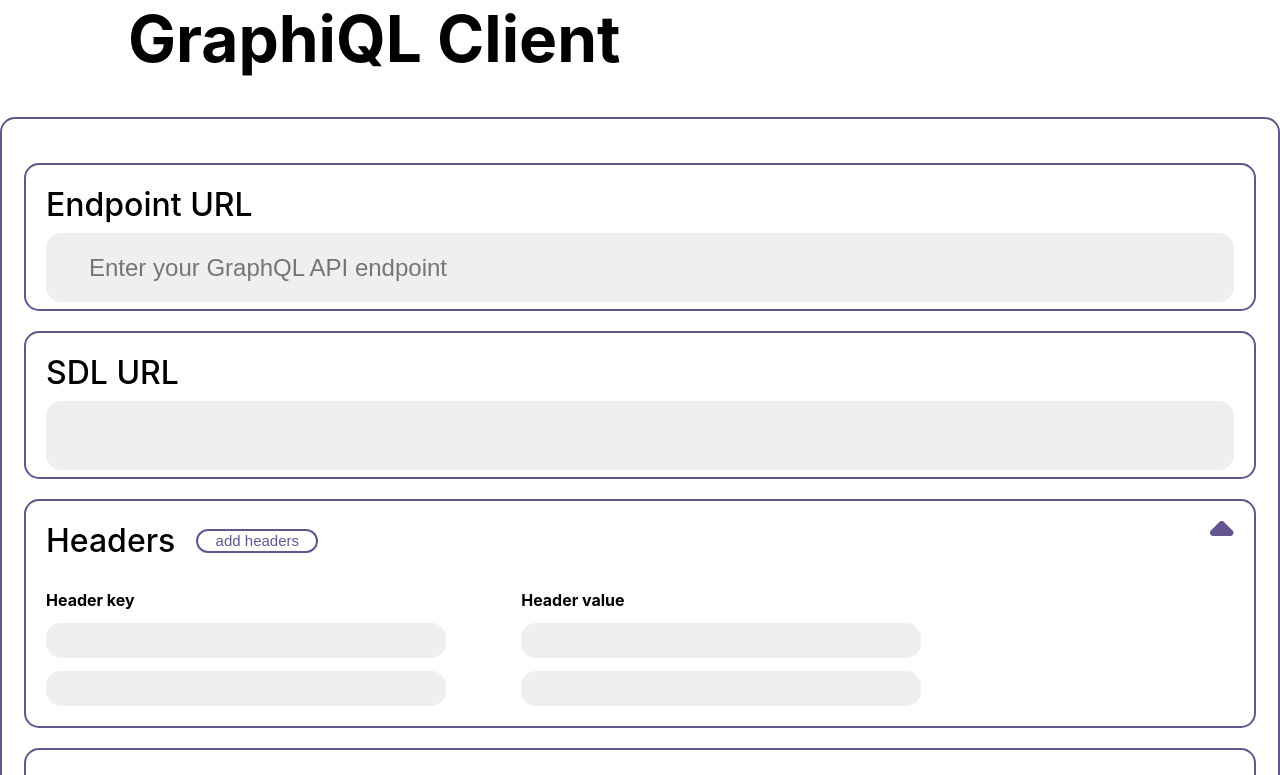
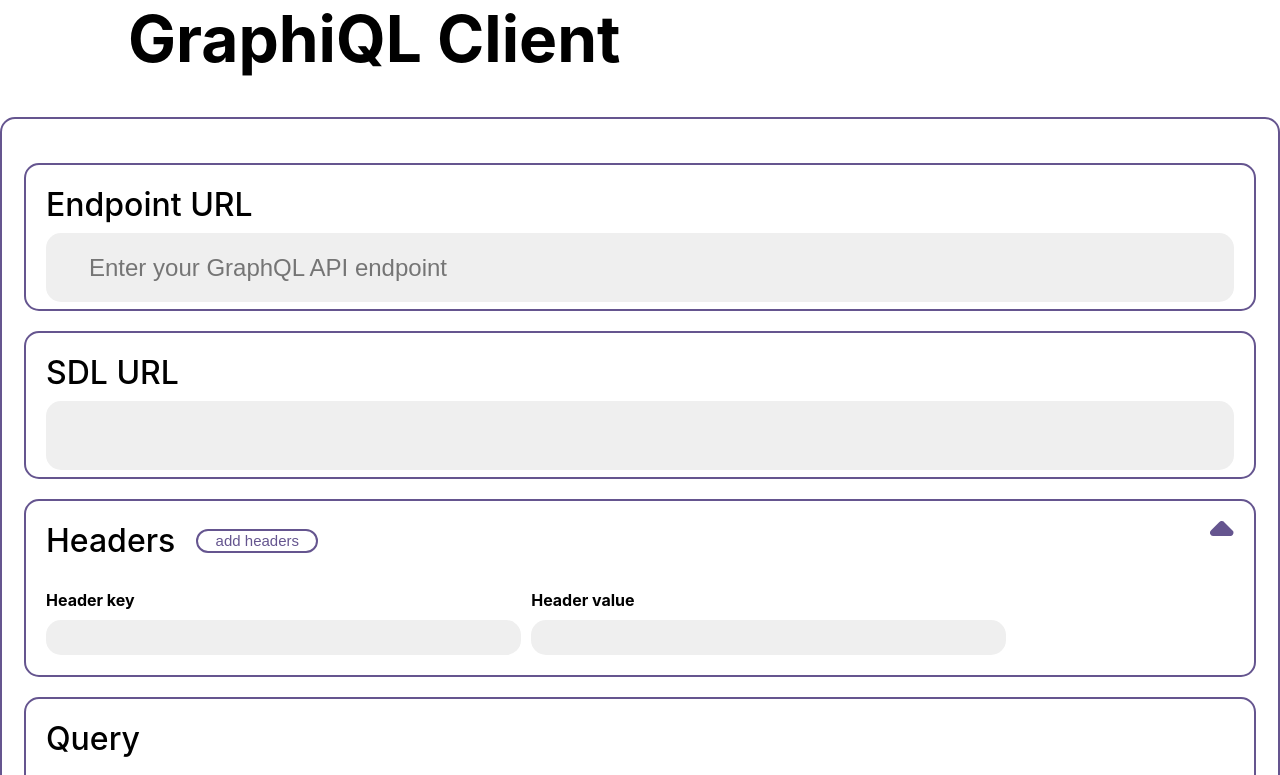
Before and after one commit to nuriver/graphiql-app, a Next.js app: page /graphiql-client in a window 1280 px wide. Shown: the top 775 px of the page. Built offline with nearby package versions, Linux system fonts and the light colour scheme.

Commit message:
feat: implement saving headers to the store

```diff
--- a/src/app/graphiql-client/Graphiql/Headers.tsx
+++ b/src/app/graphiql-client/Graphiql/Headers.tsx
@@ -1,24 +1,59 @@
+'use client';
+
+import {
+  addGraphiqlHeader,
+  updateGraphiqlHeader,
+} from '../../../store/graphiqlFeatures/graphiqlSlice';
+import { useAppDispatch, useAppSelector } from '../../../store/store';
+
 export default function Headers(): JSX.Element {
+  const headers = useAppSelector((state) => state.graphiql.headers);
+  const dispatch = useAppDispatch();
+
+  const addHeader = () => {
+    dispatch(addGraphiqlHeader());
+  };
+
+  const updateHeader = (id: string, key: string, value: string) => {
+    dispatch(updateGraphiqlHeader({ id, key, value }));
+  };
+
   return (
     <div className="graphiql-headers-wrapper">
       <header className="graphiql-headers-header">
         <h3>Headers</h3>
-        <button className="add-headers-button">add headers</button>
+        <button className="add-headers-button" onClick={addHeader}>
+          add headers
+        </button>
         <button className="content-toggle-button">
           <span></span>
         </button>
       </header>
       <main className="graphiql-headers-main">
-        <section className="graphiql-headers-key-wrapper">
+        <div className="graphiql-headers-name-wrapper">
           <h4>Header key</h4>
-          <input type="text" className="graphiql-headers-key-input" />
-          <input type="text" className="graphiql-headers-key-input" />
-        </section>
-        <section className="graphiql-headers-value-wrapper">
           <h4>Header value</h4>
-          <input type="text" className="graphiql-headers-value-input" />
-          <input type="text" className="graphiql-headers-value-input" />
-        </section>
+        </div>
+        {headers.map((header) => (
+          <div className="graphiql-headers-pairs-wrapper" key={header.id}>
+            <input
+              type="text"
+              className="graphiql-headers-key-input"
+              value={header.key}
+              onChange={(event) => {
+                updateHeader(header.id, event.target.value, header.value);
+              }}
+            />
+            <input
+              type="text"
+              className="graphiql-headers-value-input"
+              value={header.value}
+              onChange={(event) => {
+                updateHeader(header.id, header.key, event.target.value);
+              }}
+            />
+          </div>
+        ))}
       </main>
     </div>
   );
--- a/src/store/graphiqlFeatures/graphiqlSlice.ts
+++ b/src/store/graphiqlFeatures/graphiqlSlice.ts
@@ -1,4 +1,4 @@
-import { createSlice, PayloadAction } from '@reduxjs/toolkit';
+import { createSlice, nanoid, PayloadAction } from '@reduxjs/toolkit';
 
 interface graphiqlState {
   endpoint: string;
@@ -10,6 +10,7 @@
   endpoint: '',
   sdl: '',
   query: '',
+  headers: [{ id: nanoid(), key: '', value: '' }],
 };
 
 export const graphiqlSlice = createSlice({
@@ -26,8 +27,28 @@
     setGraphiqlSdl: (state, action: PayloadAction<string>) => {
       state.sdl = action.payload;
     },
+    addGraphiqlHeader: (state) => {
+      state.headers.push({ id: nanoid(), key: '', value: '' });
+    },
+    updateGraphiqlHeader: (state, action) => {
+      const { id, key, value } = action.payload;
+      const header = state.headers.find((header) => header.id === id);
+      if (header) {
+        header.key = key;
+        header.value = value;
+      }
+    },
+    clearGraphiqlHeaders: (state) => {
+      state.headers = [{ id: nanoid(), key: '', value: '' }];
+    },
   },
 });
 
-export const { setGraphiqlEndpoint, setGraphiqlSdl } = graphiqlSlice.actions;
+export const {
+  setGraphiqlEndpoint,
+  setGraphiqlSdl,
+  addGraphiqlHeader,
+  updateGraphiqlHeader,
+  clearGraphiqlHeaders,
+} = graphiqlSlice.actions;
 export default graphiqlSlice.reducer;
--- a/src/styles/components/graphiql/_Graphiql.scss
+++ b/src/styles/components/graphiql/_Graphiql.scss
@@ -86,14 +86,20 @@
       }
       .graphiql-headers-main {
         display: flex;
-        justify-content: flex-start;
-        section {
+        flex-direction: column;
+        gap: 10px;
+        .graphiql-headers-name-wrapper {
           display: flex;
-          flex-direction: column;
-          gap: 13px;
-          width: 40%;
+          gap: 10px;
+          h4 {
+            width: 40%;
+          }
+        }
+        .graphiql-headers-pairs-wrapper {
+          display: flex;
+          gap: 10px;
           input {
-            width: 400px;
+            width: 40%;
             height: 35px !important;
             padding: 0px;
             font-size: 20px;
@@ -181,8 +187,3 @@
     cursor: pointer;
   }
 }
-
-.test-mirror {
-  @include border-style;
-  padding: 10px;
-}
--- a/src/styles/main.css
+++ b/src/styles/main.css
@@ -349,16 +349,22 @@
 }
 .graphiql-page-wrapper .graphiql-wrapper .graphiql-headers-wrapper .graphiql-headers-main {
   display: flex;
-  justify-content: flex-start;
+  flex-direction: column;
+  gap: 10px;
 }
-.graphiql-page-wrapper .graphiql-wrapper .graphiql-headers-wrapper .graphiql-headers-main section {
+.graphiql-page-wrapper .graphiql-wrapper .graphiql-headers-wrapper .graphiql-headers-main .graphiql-headers-name-wrapper {
   display: flex;
-  flex-direction: column;
-  gap: 13px;
+  gap: 10px;
+}
+.graphiql-page-wrapper .graphiql-wrapper .graphiql-headers-wrapper .graphiql-headers-main .graphiql-headers-name-wrapper h4 {
   width: 40%;
 }
-.graphiql-page-wrapper .graphiql-wrapper .graphiql-headers-wrapper .graphiql-headers-main section input {
-  width: 400px;
+.graphiql-page-wrapper .graphiql-wrapper .graphiql-headers-wrapper .graphiql-headers-main .graphiql-headers-pairs-wrapper {
+  display: flex;
+  gap: 10px;
+}
+.graphiql-page-wrapper .graphiql-wrapper .graphiql-headers-wrapper .graphiql-headers-main .graphiql-headers-pairs-wrapper input {
+  width: 40%;
   height: 35px !important;
   padding: 0px;
   font-size: 20px;
@@ -436,10 +442,4 @@
 .content-toggle-button:hover {
   transform: scale(1.1);
   cursor: pointer;
-}
-
-.test-mirror {
-  border: 2px solid #65558f;
-  border-radius: 15px;
-  padding: 10px;
 }/*# sourceMappingURL=main.css.map */
```
Also changed, not shown: 1 other file (tests, documents, lock files or other folders).
